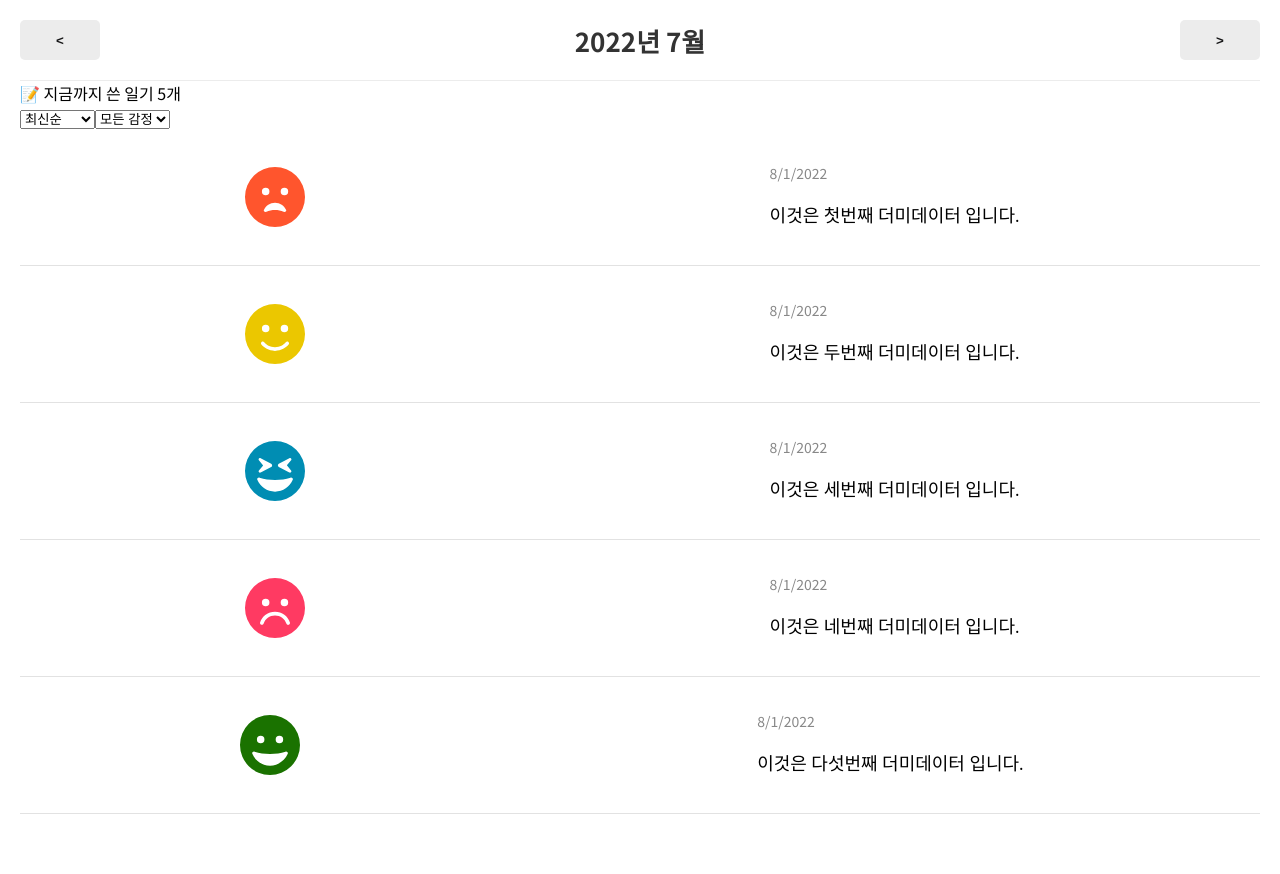
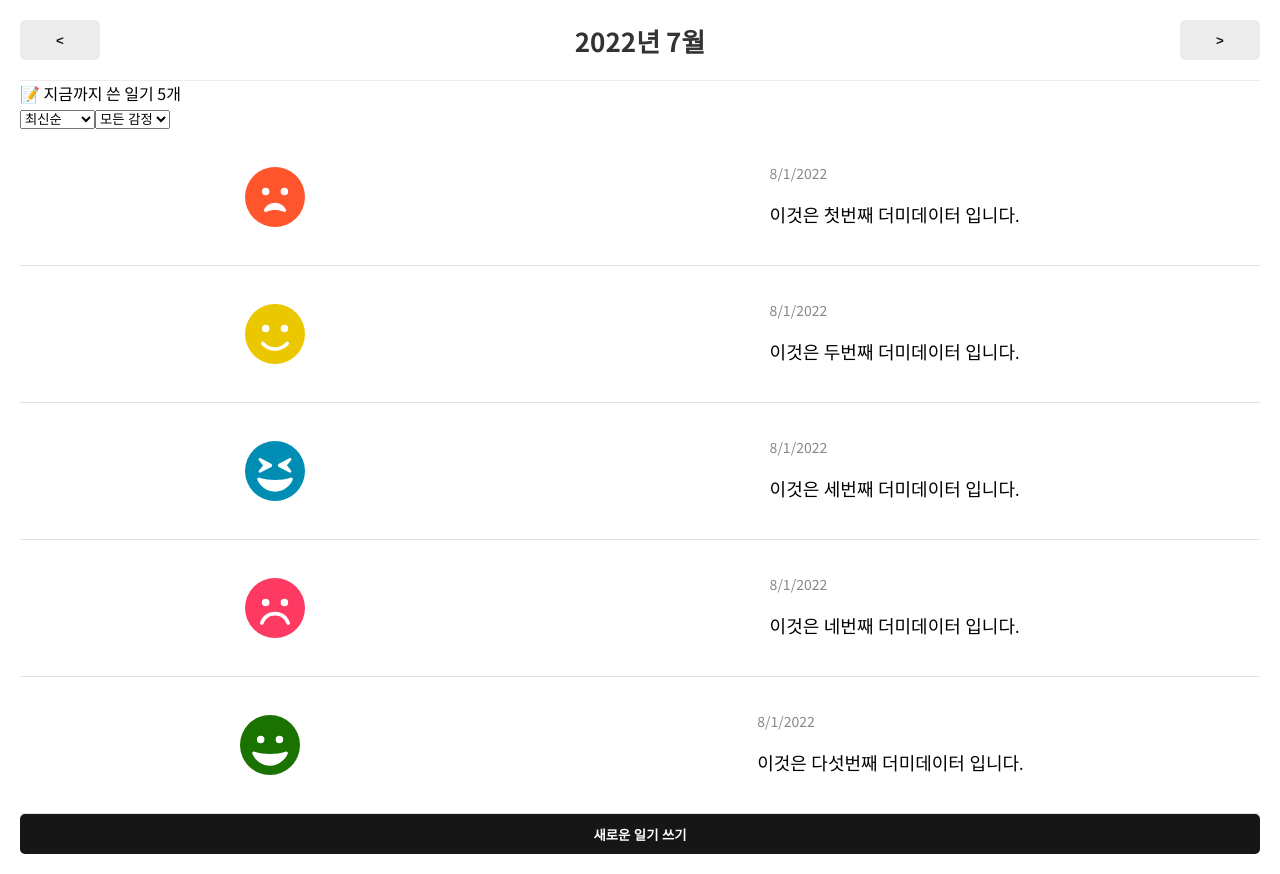
Before and after one commit to yujleee/my-mini-diary, a React (Create React App) app: page / in a window 1280 px wide. Before the commit the page ends 834 px from the top, so only its background shows below. Built offline with nearby package versions, Linux system fonts and the light colour scheme; a web font is replaced by a local one.

Commit message:
✨ 홈 컴포넌트 추가

```diff
--- a/src/pages/Home.js
+++ b/src/pages/Home.js
@@ -1,10 +1,14 @@
 import { useContext, useState } from 'react';
+import { useNavigate } from 'react-router-dom';
 import { DataStateContext } from '../App';
 import Buttons from '../components/Buttons';
 import Header from '../components/Header';
 import DiaryList from '../components/DiaryList';
 
+import '../style/home.css';
+
 const Home = () => {
+  const navigate = useNavigate();
   const diaryList = useContext(DataStateContext);
   const [currentDate, setCurrentDate] = useState(new Date());
   const title = `${currentDate.getFullYear()}년 ${currentDate.getMonth() + 1}월`;
@@ -14,14 +18,19 @@ const Home = () => {
   const increaseMonth = () =>
     setCurrentDate(new Date(currentDate.getFullYear(), currentDate.getMonth() + 1, currentDate.getDate()));
 
+  const goNew = () => {
+    navigate('/new');
+  };
+
   return (
-    <div>
+    <div className="home">
       <Header
         left={<Buttons text={'<'} onClick={decreaseMonth} />}
         titleText={title}
         right={<Buttons text={'>'} onClick={increaseMonth} />}
       />
       <DiaryList diaryList={diaryList} />
+      <Buttons text={'새로운 일기 쓰기'} category={'primary'} onClick={goNew} />
     </div>
   );
 };
--- /dev/null
+++ b/src/style/home.css
@@ -0,0 +1,7 @@
+.home {
+  width: 100%;
+  display: flex;
+  flex-direction: column;
+  justify-content: center;
+  position: relative;
+}
```
